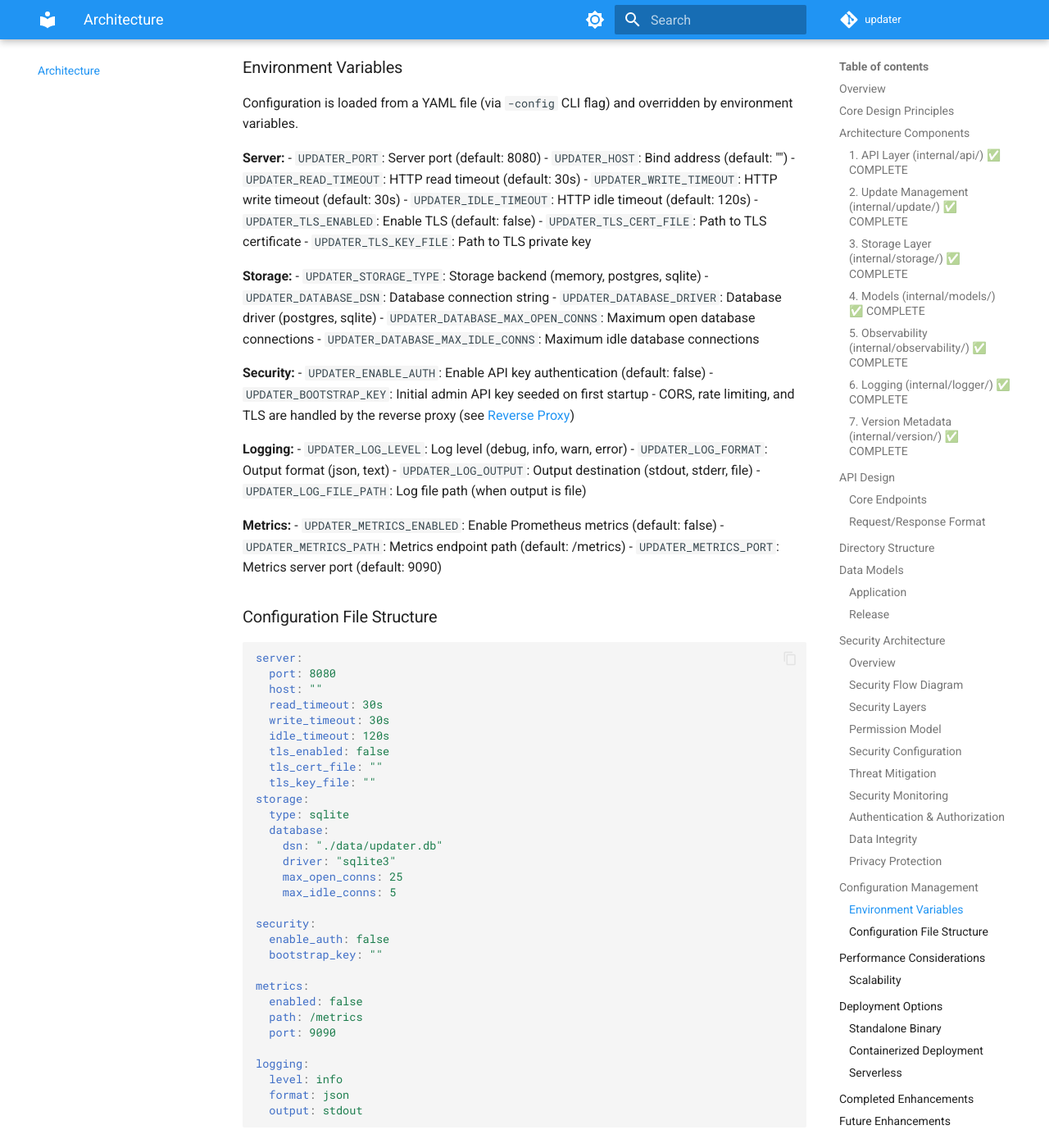
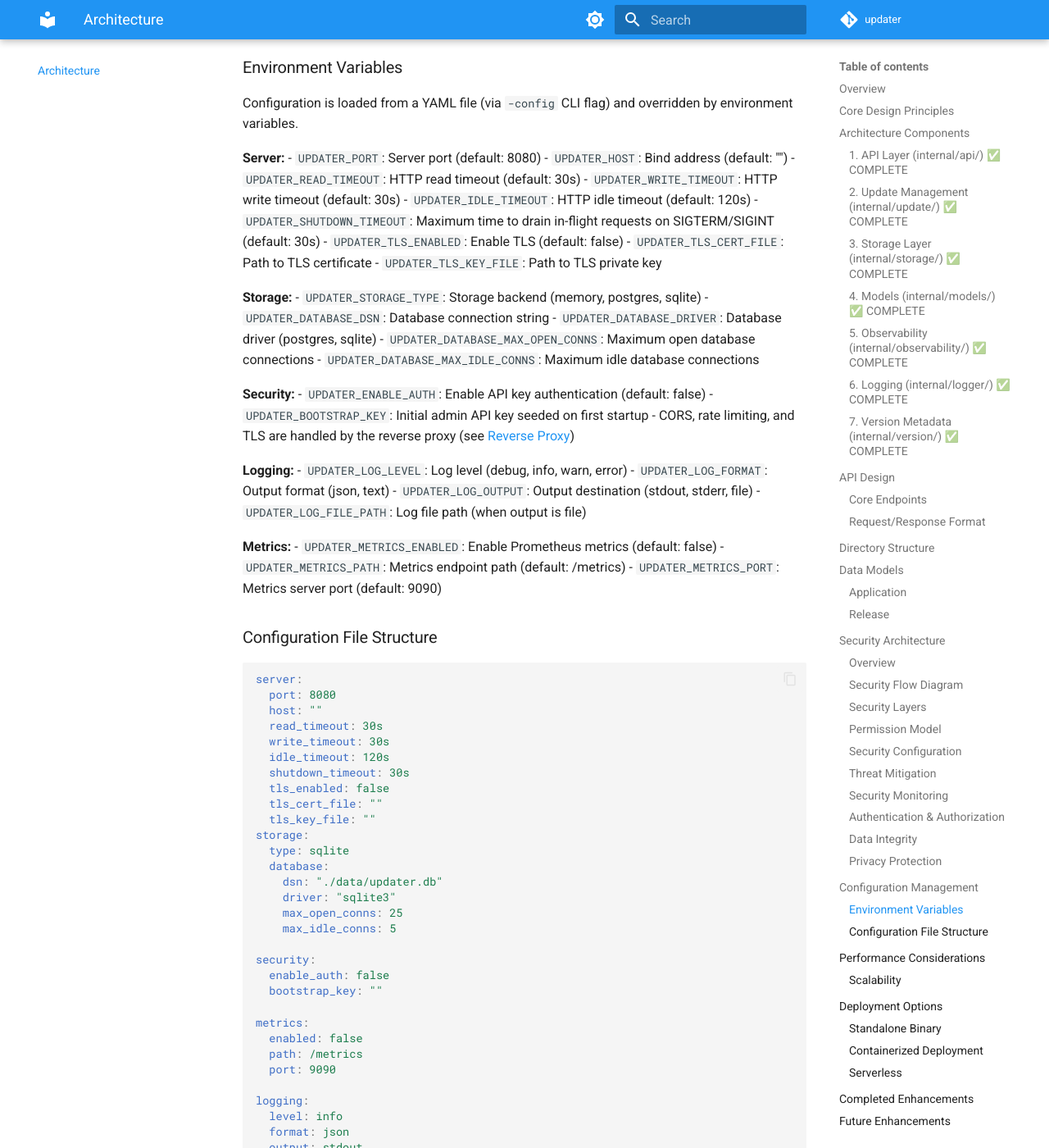
Before and after one commit to griffinskudder/updater, an MkDocs documentation site: the page built from docs/ARCHITECTURE.md, in a window 1280 px wide and 1400 px high, scrolled down 14523 px. Shown: the whole window at 82% size. Built offline with MkDocs 1.6.1 and Material for MkDocs 9.7.7, drawn with Linux system fonts in a browser that asks for light colours; comment, search, counter and statistics services are not loaded; the version menu is left out.

Commit message:
docs: document shutdown_timeout config field
Co-Authored-By: Claude Sonnet 4.6 <noreply@anthropic.com>

```diff
--- a/docs/ARCHITECTURE.md
+++ b/docs/ARCHITECTURE.md
@@ -631,6 +631,7 @@ Configuration is loaded from a YAML file (via `-config` CLI flag) and overridden
 - `UPDATER_READ_TIMEOUT`: HTTP read timeout (default: 30s)
 - `UPDATER_WRITE_TIMEOUT`: HTTP write timeout (default: 30s)
 - `UPDATER_IDLE_TIMEOUT`: HTTP idle timeout (default: 120s)
+- `UPDATER_SHUTDOWN_TIMEOUT`: Maximum time to drain in-flight requests on SIGTERM/SIGINT (default: 30s)
 - `UPDATER_TLS_ENABLED`: Enable TLS (default: false)
 - `UPDATER_TLS_CERT_FILE`: Path to TLS certificate
 - `UPDATER_TLS_KEY_FILE`: Path to TLS private key
@@ -666,6 +667,7 @@ server:
   read_timeout: 30s
   write_timeout: 30s
   idle_timeout: 120s
+  shutdown_timeout: 30s
   tls_enabled: false
   tls_cert_file: ""
   tls_key_file: ""
```
Also changed, not shown: 1 other file.
